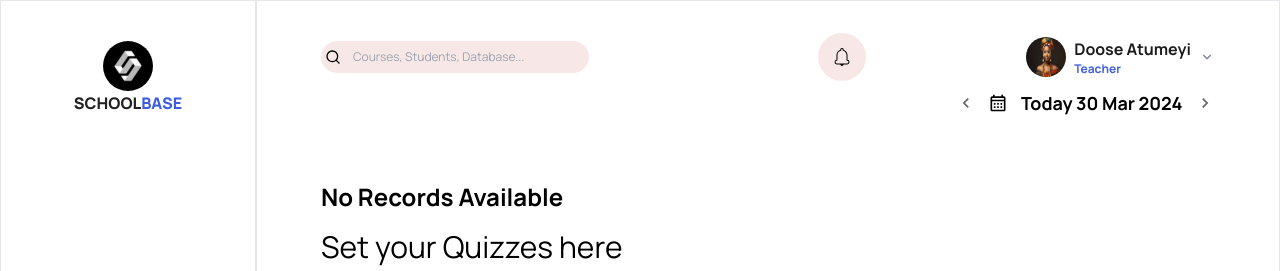
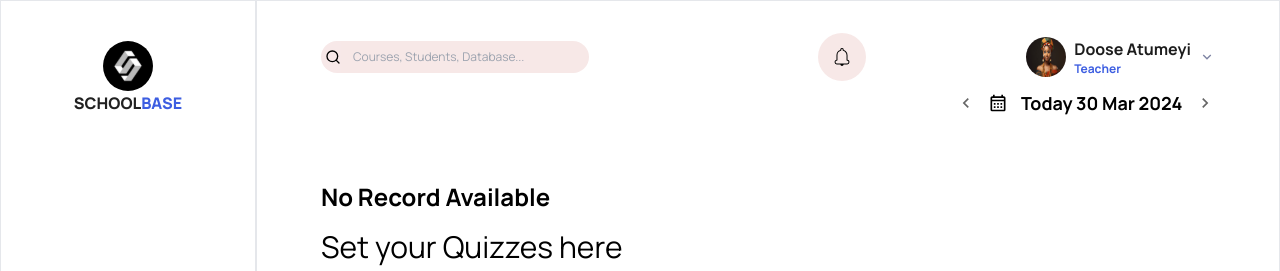
Before and after one commit to oreoluwa212/schoolbase-lms-app, a React (Vite) app: page /teacher/dashboard/exams/history in a window 1280 px wide. Shown: the top 271 px of the page. Built offline with nearby package versions, Linux system fonts and the light colour scheme.

Commit message:
new branch

```diff
--- a/src/components/teachers-dashboard/QuizHistory.jsx
+++ b/src/components/teachers-dashboard/QuizHistory.jsx
@@ -13,7 +13,7 @@ const QuizHistory = () => {
 
   return (
     <div className='flex w-full'>
-        <Sidebar />
+      <Sidebar />
       <div className='border w-4/5'>
         <Header />
         {quizModal ? (
@@ -22,7 +22,7 @@ const QuizHistory = () => {
           </div>
         ) : (
           <div className='px-16 py-8'>
-            <p className='font-bold text-2xl mb-4'>No Records Available</p>
+            <p className='font-bold text-2xl mb-4'>No Record Available</p>
             <p className='text-3xl'>Set your Quizzes here</p>
           </div>
         )}
```
